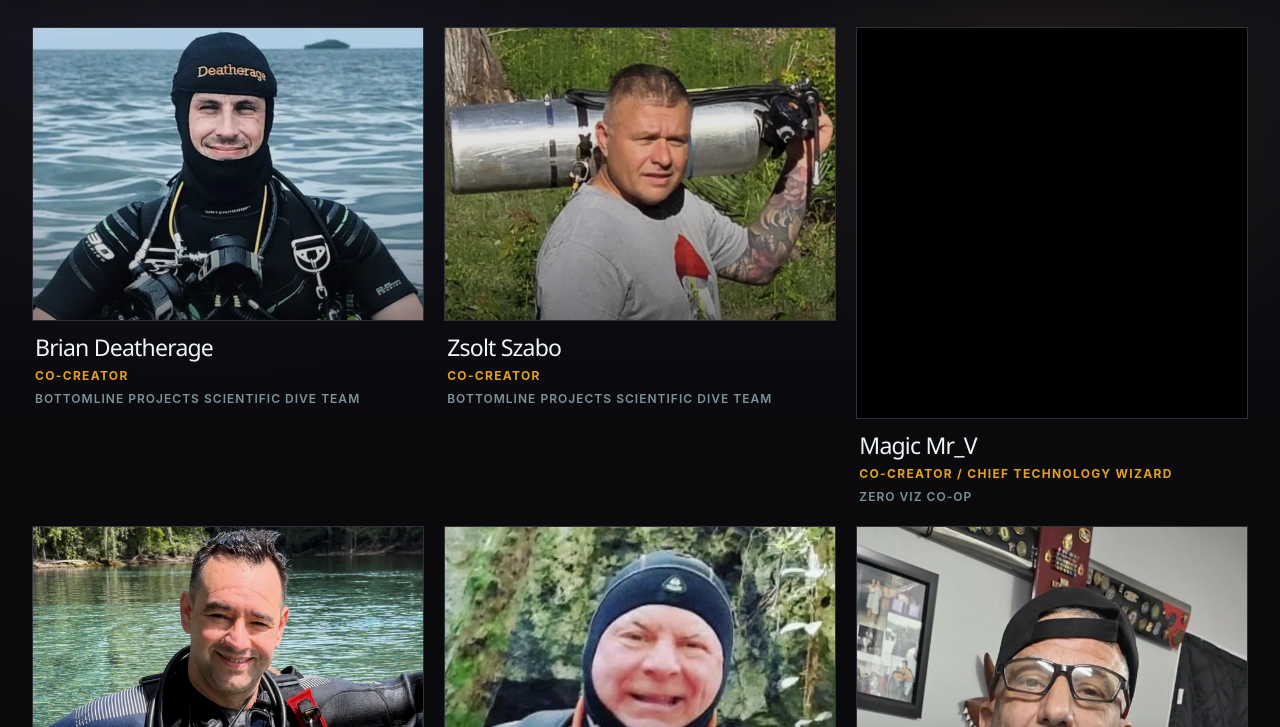
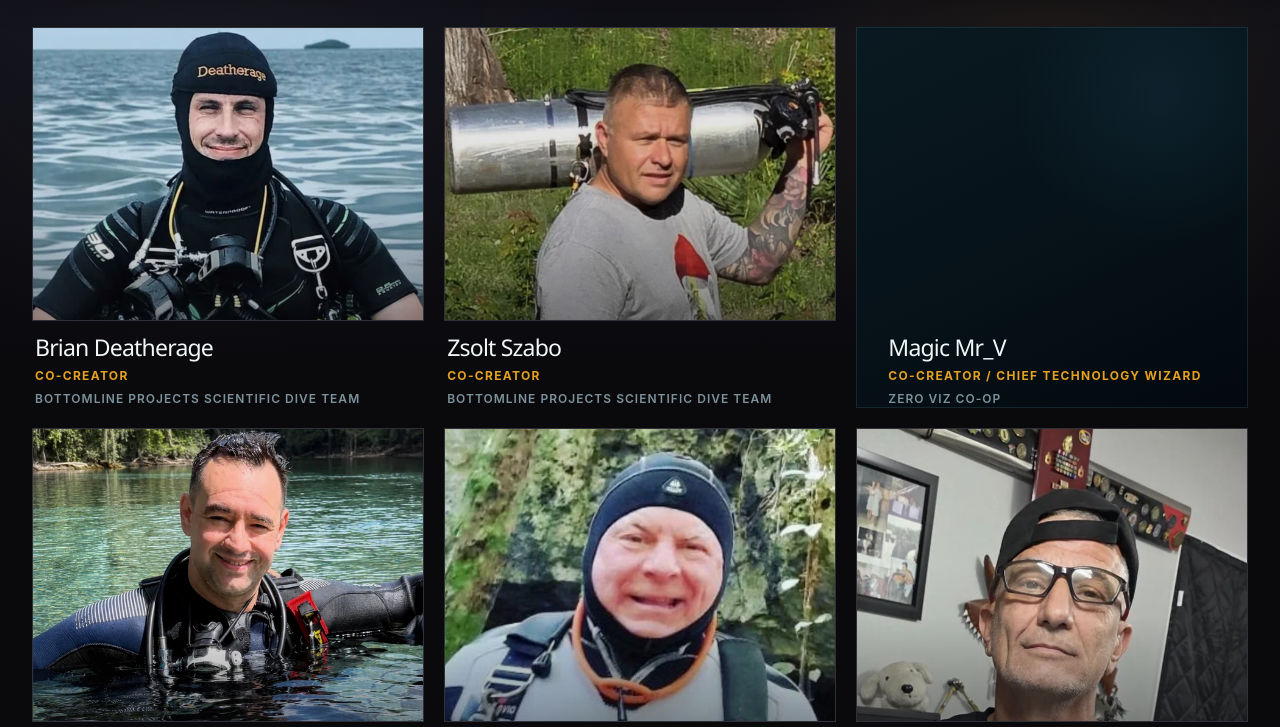
Before and after one commit to CaveViewer/caveviewer-preview, a plain HTML site: page about.html in a window 1280 px wide. Shown: the part 73-800 px from the top of the page. Drawn offline with Linux system fonts and the light colour scheme.

Commit message:
content: make Magic Mr_V profile text-only

```diff
--- a/about.html
+++ b/about.html
@@ -63,14 +63,14 @@
                                                     </div>
                         <p class="about-person__role">Co-Creator</p>
                                                     <p class="about-person__affiliation">Bottomline Projects Scientific Dive Team</p>                    </div>
-                </article>                                            <article class="about-person" data-reveal>                    <div class="about-person__media about-person__media--blank" aria-hidden="true"></div>
-
+                </article>                                            <article class="about-person about-person--text-only" data-reveal>
                     <div class="about-person__caption">
                         <div class="about-person__name-row">
                             <h2>Magic Mr_V</h2>
                                                     </div>
                         <p class="about-person__role">Co-Creator / Chief Technology Wizard</p>
-                        <p class="about-person__affiliation">Zero Viz Co-Op</p>                    </div>
+                        <p class="about-person__affiliation">Zero Viz Co-Op</p>
+                    </div>
                 </article>                                            <article class="about-person" data-reveal>                    <div class="about-person__media">
                                                     <picture>
                                                         <source type="image/webp" srcset="storage/uploads/2026/08/0dfffc22c2177fa30ec1e13d531c71b8eb71100d-640.webp 640w, storage/uploads/2026/08/0dfffc22c2177fa30ec1e13d531c71b8eb71100d-850.webp 850w" sizes="(max-width: 900px) 50vw, 476px">
--- a/assets/css/about.css
+++ b/assets/css/about.css
@@ -56,7 +56,7 @@
     color: var(--cyan);
     font-weight: var(--display-accent-weight);
 }
-/* Team cards — six members as a balanced 3 × 2 grid, responsive below -- */
+/* Team cards — a responsive grid of team members. ---------------------- */
 .about-team-grid {
     display: grid;
     grid-template-columns: repeat(3, minmax(0, 1fr));
@@ -71,6 +71,20 @@
     color: inherit;
     text-decoration: none;
 }
+.about-person--text-only {
+    justify-content: flex-end;
+    min-height: clamp(190px, 22vw, 320px);
+    padding: clamp(22px, 2.5vw, 36px) clamp(22px, 2.5vw, 36px) 0;
+    outline: 1px solid rgba(145,211,235,.12);
+    outline-offset: -1px;
+    background:
+        radial-gradient(circle at 78% 18%, rgba(81,199,243,.08), transparent 34%),
+        linear-gradient(155deg, #0a1921 0%, #061118 58%, #03090d 100%);
+}
+.about-person--text-only .about-person__caption {
+    flex: 0 0 auto;
+    padding: 0;
+}
 .about-person__media {
     position: relative;
     aspect-ratio: 4 / 5.15;
@@ -79,13 +93,6 @@
     background:
         radial-gradient(circle at 68% 24%, rgba(81,199,243,.10), transparent 24%),
         linear-gradient(155deg, #0a1921 0%, #061118 58%, #03090d 100%);
-}
-.page-about .about-person__media.about-person__media--blank {
-    aspect-ratio: 1;
-    background: #000;
-}
-.page-about .about-person__media.about-person__media--blank::after {
-    content: none;
 }
 .about-person__media::after {
     content: "";
```
Also changed, not shown: tests/browser/specs/website-preview.spec.mjs (+24 -12 lines), README.md, 1 other file.
